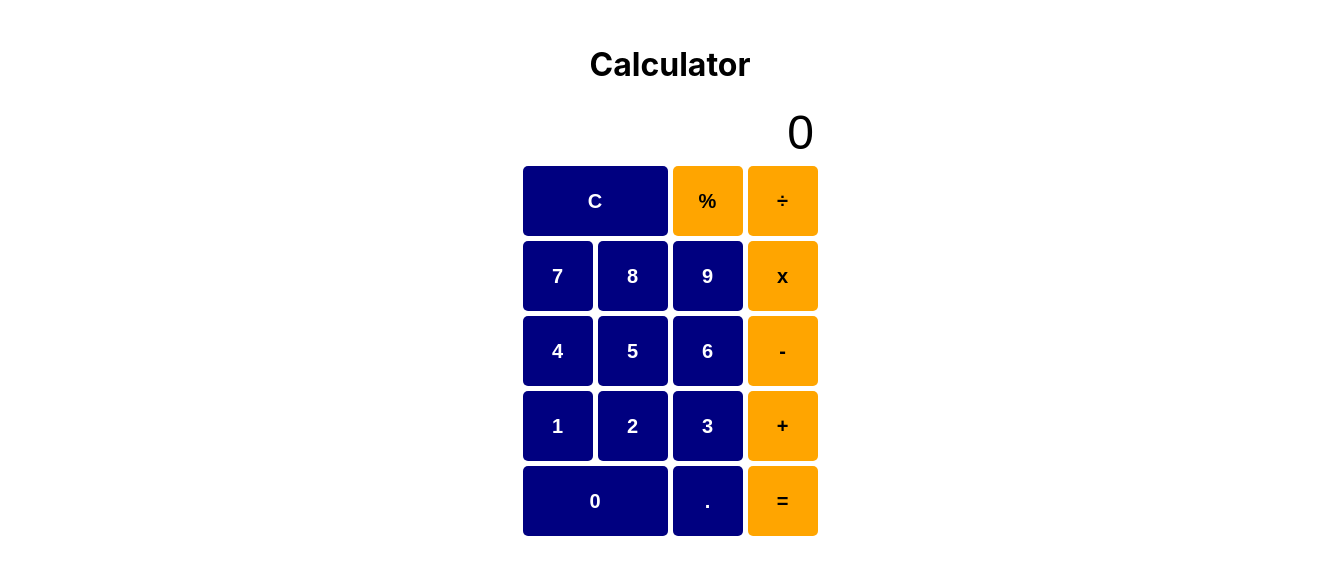
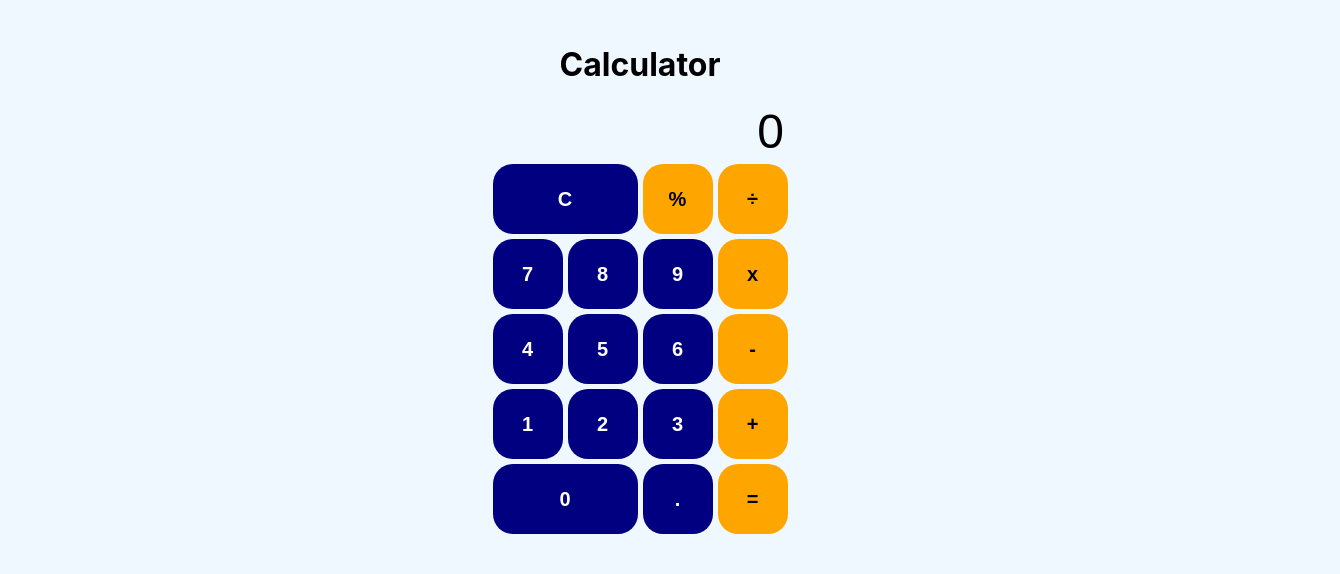
Before and after one commit to meecrob89/calculator_react, a React (Create React App) app: page / in a window 1280 px wide. Shown: the top 574 px of the page, 1340 px wide, since content can reach past the window. Built offline with nearby package versions, Linux system fonts and the light colour scheme.

Commit message:
avoid duplicate of operators in row

```diff
--- a/src/App.css
+++ b/src/App.css
@@ -0,0 +1,6 @@
+* {
+    margin: 0;
+    padding: 0;
+    box-sizing: border-box;
+    background-color: aliceblue;
+}
--- a/src/Calculator.js
+++ b/src/Calculator.js
@@ -4,7 +4,7 @@ import { useState, useEffect, useCallback } from "react";
 function Calculator() {
     const [ value, setValue ] = useState("0");
     const regexJustNumbers = /^[0-9.,+-/*]*$/;
-    const regexOperators = /^[\+\-\*\/\.]$/;
+    const regexOperators = /^[\+\-\*\/\.\%]$/;
 
     const handleKeyDown = useCallback( (e) => {
         if (e.key == ",") {
@@ -23,9 +23,12 @@ function Calculator() {
             setValue("0");
             return
         }
+        if (regexOperators.test(value[value.length - 1]) && regexJustNumbers.test(e.key)) {
+            setValue(value.substring(0, value.length - 1) + e.key)
+            return
+        }
         if (e.key == "Enter") {
-            console.log(`posledni symbol hodnoty: ${value[value.length - 1]}`)
-            console.log(regexOperators.test(value[value.length - 1]));
+
         }
         regexJustNumbers.test(e.key) ? setValue(value + e.key) : setValue(value);
     },[value]);
@@ -43,26 +46,26 @@ function Calculator() {
             </Nums>
             <Nums>
                 <BtnWidth onClick={() => {setValue(0)}}>C</BtnWidth>
-                <Operator onClick={() => regexOperators.test(value[value.length - 1]) ? setValue(value) : setValue(value + "%")}>%</Operator>
-                <Operator onClick={() => regexOperators.test(value[value.length - 1]) ? setValue(value) : setValue(value + "/")}>÷</Operator>
+                <Operator onClick={() => regexOperators.test(value[value.length - 1]) ? setValue(value.substring(0, value.length - 1) + "%") : setValue(value + "%")}>%</Operator>
+                <Operator onClick={() => regexOperators.test(value[value.length - 1]) ? setValue(value.substring(0, value.length - 1) + "/") : setValue(value + "/")}>÷</Operator>
             </Nums>
             <Nums>
                 <Btn onClick={() => value == "0" ? setValue("7") : setValue(value + "6")}>7</Btn>
                 <Btn onClick={() => value == "0" ? setValue("8") : setValue(value + "6")}>8</Btn>
                 <Btn onClick={() => value == "0" ? setValue("9") : setValue(value + "9")}>9</Btn>
-                <Operator onClick={() => regexOperators.test(value[value.length - 1]) ? setValue(value) : setValue(value + "*")}>x</Operator>
+                <Operator onClick={() => regexOperators.test(value[value.length - 1]) ? setValue(value.substring(0, value.length - 1) + "*") : setValue(value + "*")}>x</Operator>
             </Nums>
             <Nums>
                 <Btn onClick={() => value == "0" ? setValue("4") : setValue(value + "4")}>4</Btn>
                 <Btn onClick={() => value == "0" ? setValue("5") : setValue(value + "5")}>5</Btn>
                 <Btn onClick={() => value == "0" ? setValue("6") : setValue(value + "6")}>6</Btn>
-                <Operator onClick={() => regexOperators.test(value[value.length - 1]) ? setValue(value) : setValue(value + "-")}>-</Operator>
+                <Operator onClick={() => regexOperators.test(value[value.length - 1]) ? setValue(value.substring(0, value.length - 1) + "-") : setValue(value + "-")}>-</Operator>
             </Nums>
             <Nums>
                 <Btn onClick={() => value == "0" ? setValue("1") : setValue(value + "1")}>1</Btn>
                 <Btn onClick={() => value == "0" ? setValue("2") : setValue(value + "2")}>2</Btn>
                 <Btn onClick={() => value == "0" ? setValue("3") : setValue(value + "3")}>3</Btn>
-                <Operator onClick={() => regexOperators.test(value[value.length - 1]) ? setValue(value) : setValue(value + "+")}>+</Operator>
+                <Operator onClick={() => regexOperators.test(value[value.length - 1]) ? setValue(value.substring(0, value.length - 1) + "+") : setValue(value + "+")}>+</Operator>
             </Nums>
             <Nums>
                 <BtnWidth onClick={() => value.startsWith("0") ? setValue(value) : setValue(value + "0")}>0</BtnWidth>
@@ -107,7 +110,7 @@ color: white;
 width: 70px;
 height: 70px;
 border: 1px;
-border-radius: 5px;
+border-radius: 20px;
 background-color: navy;
 font-size: 20px;
 font-weight: bold;
```
